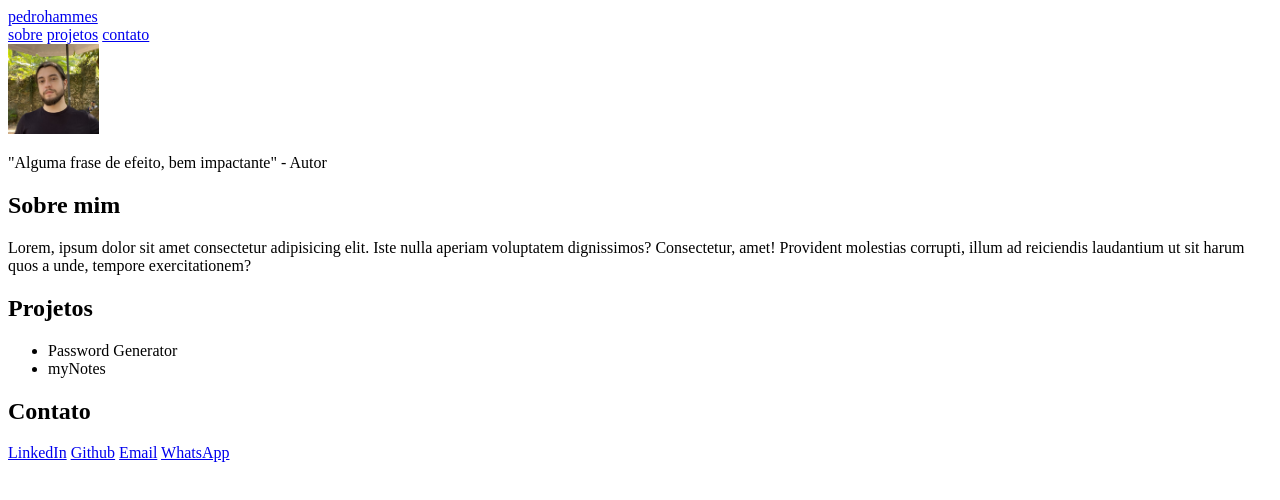
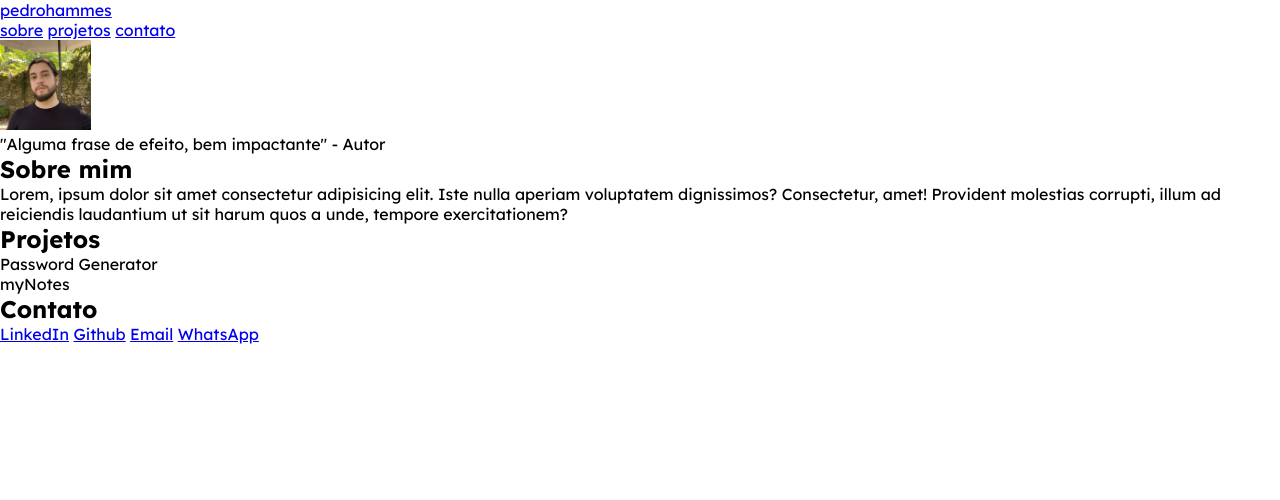
Before and after one commit to PedroHammes/pedrohammes.com, a plain HTML site: page index.html in a window 1280 px wide. Drawn offline with Linux system fonts and the light colour scheme.

Commit message:
adicionei a fonte

```diff
--- a/index.html
+++ b/index.html
@@ -1,9 +1,18 @@
 <!DOCTYPE html>
 <html lang="en">
 <head>
+    <link rel="preconnect" href="https://fonts.googleapis.com">
+    <link rel="preconnect" href="https://fonts.gstatic.com" crossorigin>
+
+    <link rel="stylesheet" href="style.css">
+
     <meta charset="UTF-8">
     <meta name="viewport" content="width=device-width, initial-scale=1.0">
-    <title>Document</title>
+
+    <title>pedro hammes dev</title>
+
+    <link href="https://fonts.googleapis.com/css2?family=Lexend:wght@100..900&display=swap" rel="stylesheet">
+
 </head>
 <body>
     <header>
--- /dev/null
+++ b/style.css
@@ -0,0 +1,7 @@
+* {
+    box-sizing: border-box;
+    padding: 0;
+    margin: 0;
+
+    font-family: "Lexend";
+}
```
Also changed, not shown: 1 other file.
